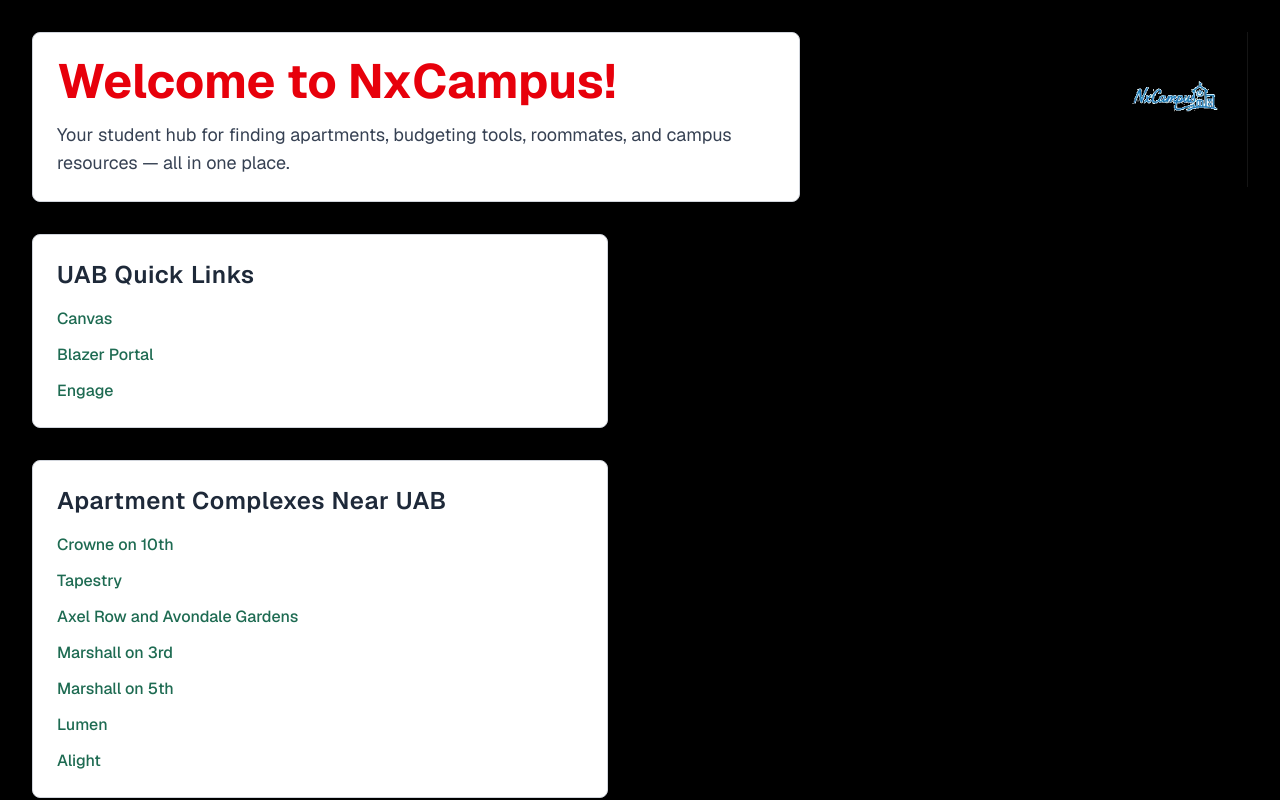
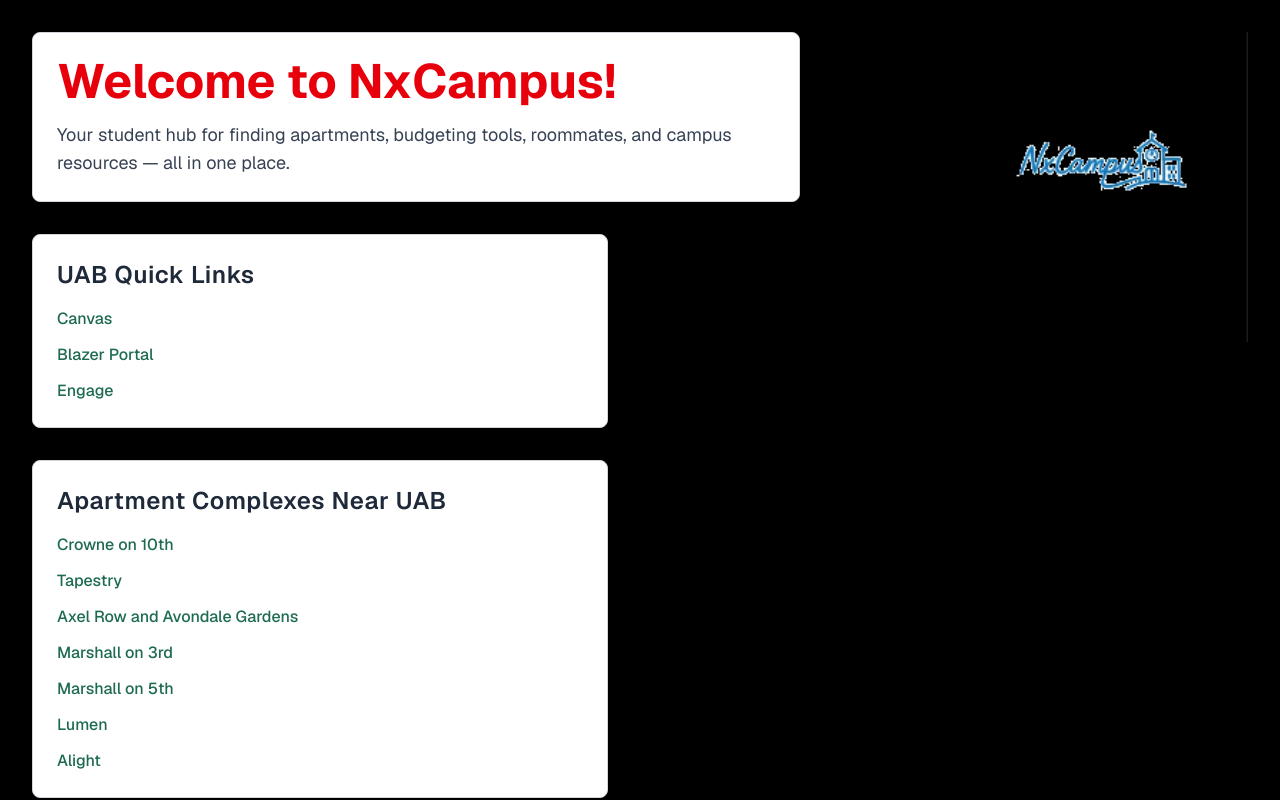
Before and after one commit to nesans24/nxcampus, a Next.js app: page / in a window 1280 px wide. Shown: the top 800 px of the page. Built offline with nearby package versions, Linux system fonts and the light colour scheme.

Commit message:
Update logo with transparency

```diff
--- a/src/app/page.js
+++ b/src/app/page.js
@@ -7,10 +7,11 @@
         <Image
           src="/nxcampus-logo.png"
           alt="NxCampus Logo"
-          width={200
+          width={400
+
 
           }
-          height={200
+          height={400
           }
           className="shadow-lg bg-transparent"
           style={{ backgroundColor: "transparent" }}
```
